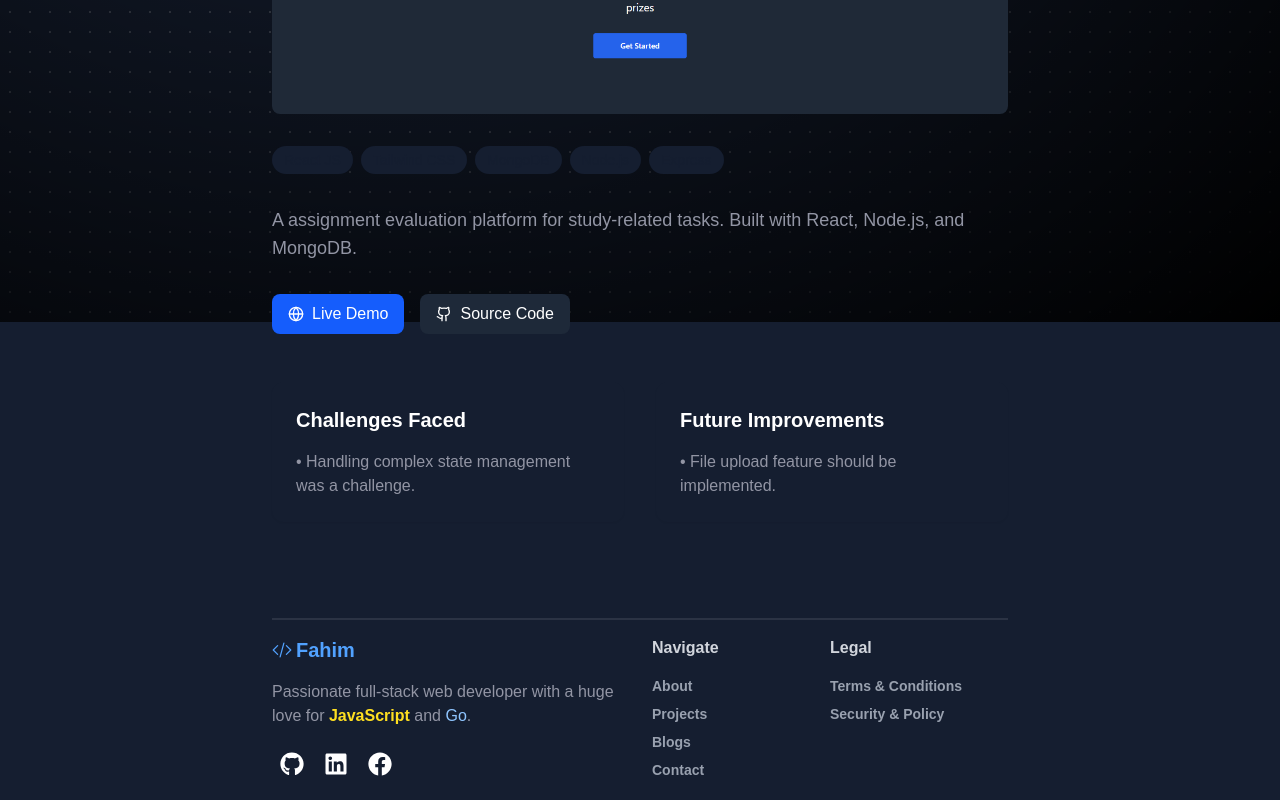
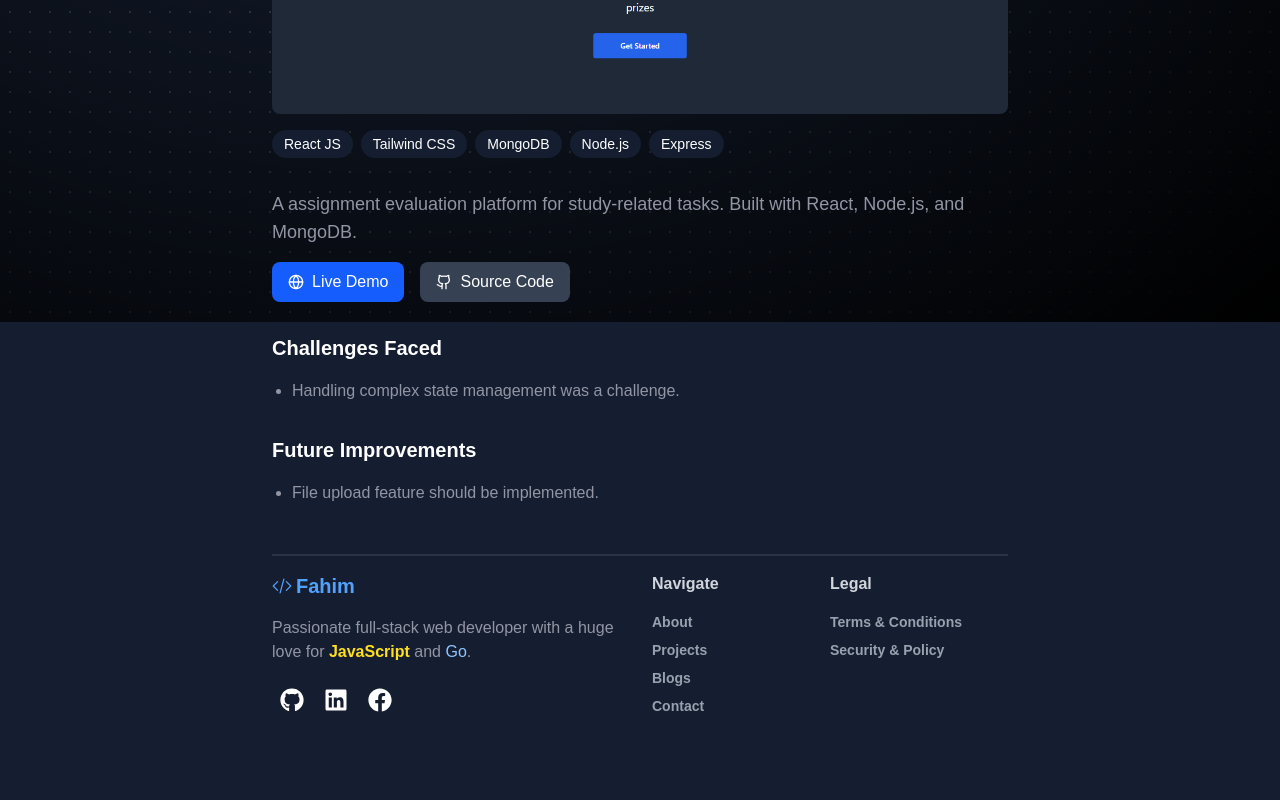
Before and after one commit to Fahim047/fifolio, a Next.js app: page /projects/1 in a window 1280 px wide. Shown: the part 478-1278 px from the top of the page. After the commit the page ends 1214 px from the top, so only its background shows below. Built offline with nearby package versions, Linux system fonts and the light colour scheme.

Commit message:
💄 change spacing and redesign project details page

```diff
--- a/app/(pages)/projects/[id]/page.tsx
+++ b/app/(pages)/projects/[id]/page.tsx
@@ -14,13 +14,13 @@ const ProjectDetailsPage = ({ params }) => {
 		);
 	}
 	return (
-		<div className="max-w-4xl mx-auto py-12">
+		<div className="pt-12">
 			<Link
 				href="/projects"
 				className="inline-flex items-center text-secondary hover:text-secondary/70 mb-8"
 			>
-				<ChevronLeft className="w-4 h-4 mr-2" />
-				Back to Projects
+				<ChevronLeft className="size-5 mr-2" />
+				Back
 			</Link>
 
 			<h1 className="text-4xl font-bold mb-6">{projectData?.title}</h1>
@@ -30,25 +30,25 @@ const ProjectDetailsPage = ({ params }) => {
 				width={1920}
 				height={1080}
 				quality={100}
-				className="w-full rounded-lg mb-8"
+				className="w-full rounded-lg"
 			/>
 
-			<div className="flex flex-wrap gap-2 mb-8">
+			<div className="flex flex-wrap gap-2 mt-4">
 				{projectData?.techStack?.map((tech) => (
 					<span
 						key={tech}
-						className="px-3 py-1 bg-primary text-primary rounded-full text-sm"
+						className="px-3 py-1 bg-primary rounded-full text-sm"
 					>
 						{tech}
 					</span>
 				))}
 			</div>
 
-			<div className="prose max-w-none mb-8">
+			<div className="prose max-w-none mt-8">
 				<p className="text-secondary text-lg">{projectData.description}</p>
 			</div>
 
-			<div className="flex gap-4 mb-12">
+			<div className="mt-4 flex gap-4">
 				<Link
 					href={projectData.liveLink}
 					target="_blank"
@@ -62,35 +62,31 @@ const ProjectDetailsPage = ({ params }) => {
 					href={projectData.githubLink}
 					target="_blank"
 					rel="noopener noreferrer"
-					className="inline-flex items-center px-4 py-2 bg-gray-800 text-white rounded-lg hover:bg-gray-900 transition-colors"
+					className="inline-flex items-center px-4 py-2 bg-gray-700 text-white rounded-lg hover:bg-gray-800 transition-colors"
 				>
 					<Github className="w-4 h-4 mr-2" />
 					Source Code
 				</Link>
 			</div>
-
-			<div className="grid gap-8 md:grid-cols-2">
-				<div className="p-6 rounded-xl shadow-xs">
+			<div className="mt-8">
 				<h2 className="text-xl font-semibold mb-4">Challenges Faced</h2>
-					<ul className="space-y-3">
+				<ul className="space-y-4 list-disc list-outside pl-5 text-secondary">
 					{projectData?.challenges?.map((challenge, index) => (
-							<li key={index} className="text-secondary">
-								• {challenge}
+						<li key={index} className="leading-relaxed">
+							{challenge}
 						</li>
 					))}
 				</ul>
 			</div>
-
-				<div className="p-6 rounded-xl shadow-xs">
+			<div className="mt-8">
 				<h2 className="text-xl font-semibold mb-4">Future Improvements</h2>
-					<ul className="space-y-3">
+				<ul className="space-y-4 list-disc list-outside pl-5 text-secondary">
 					{projectData.improvements?.map((improvement, index) => (
-							<li key={index} className="text-secondary">
-								• {improvement}
+						<li key={index} className="leading-relaxed">
+							{improvement}
 						</li>
 					))}
 				</ul>
-				</div>
 			</div>
 		</div>
 	);
--- a/app/(pages)/projects/page.tsx
+++ b/app/(pages)/projects/page.tsx
@@ -14,7 +14,7 @@ const Projects = () => {
 				{projects.map((project) => (
 					<div
 						key={project.id}
-						className="p-4 flex flex-col gap-4 rounded-xl duration-300 border  border-secondary/10 hover:bg-primary hover:border-blue-400"
+						className="bg-primary p-4 flex flex-col gap-4 rounded-xl duration-300 border  border-secondary/10 hover:bg-primary hover:border-blue-400"
 					>
 						<Image
 							src={project.thumbnail || ''}
```
Lines whose indentation alone changed are shown as unchanged.
